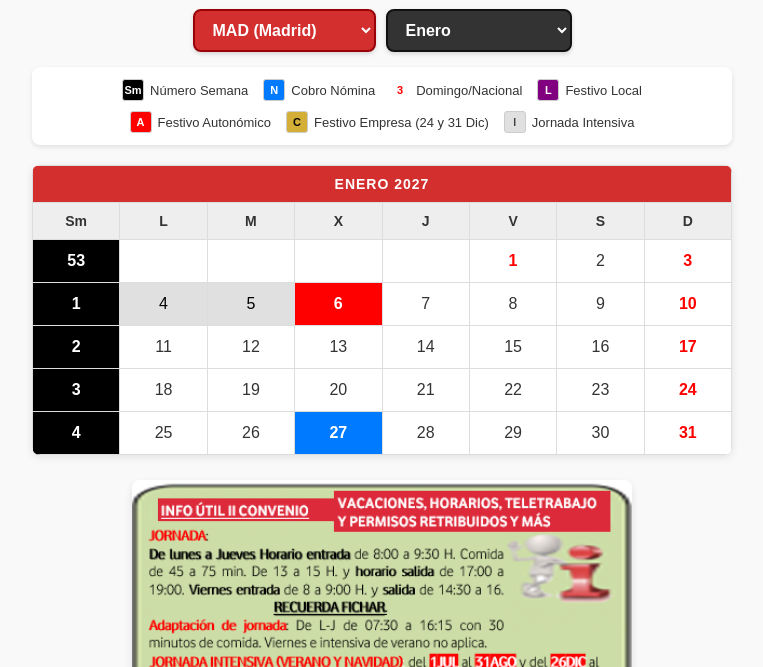
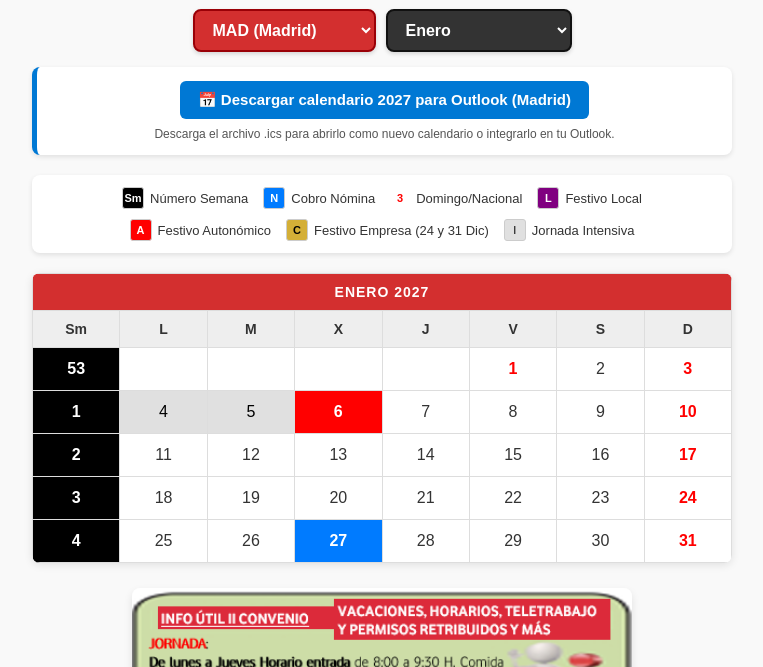
Before and after one commit to ccoovodafone/CALENDARIO_LABORAL_NOMINAS_2027, a plain HTML site: page index.html in a window 1280 px wide. Shown: the part 133-800 px from the top of the page, without its empty margins (258-1021 px from the left). Drawn offline with Linux system fonts and the light colour scheme.

```diff
--- a/index.html
+++ b/index.html
@@ -67,6 +67,34 @@
             display: flex;
             flex-direction: column;
             gap: 20px;
+        }
+        /* Caja de descarga del archivo .ics */
+        .ics-download-box {
+            background: white;
+            padding: 14px;
+            border-radius: 8px;
+            box-shadow: 0 2px 5px rgba(0,0,0,0.1);
+            text-align: center;
+            border-left: 5px solid #0078d4;
+        }
+        .ics-btn {
+            display: inline-block;
+            background-color: #0078d4;
+            color: white;
+            text-decoration: none;
+            font-weight: bold;
+            font-size: 15px;
+            padding: 10px 18px;
+            border-radius: 6px;
+            transition: background-color 0.2s;
+        }
+        .ics-btn:hover {
+            background-color: #005a9e;
+        }
+        .ics-help {
+            margin: 8px 0 0 0;
+            font-size: 12px;
+            color: #555;
         }
         .legend {
             background: white;
@@ -198,6 +226,14 @@
 </div>
 
 <div class="container">
+    <!-- Descarga del archivo .ics correspondiente a la ciudad elegida -->
+    <div class="ics-download-box">
+        <a id="icsDownloadLink" class="ics-btn" href="Calendario_Laboral_2027_MAD_Madrid.ics" download>
+            📅 Descargar calendario 2027 para Outlook (Madrid)
+        </a>
+        <p class="ics-help">Descarga el archivo .ics para abrirlo como nuevo calendario o integrarlo en tu Outlook.</p>
+    </div>
+
     <!-- Leyenda arriba, justo antes del calendario -->
     <div class="legend">
         <div class="legend-item"><div class="legend-box week-number">Sm</div> Número Semana</div>
@@ -222,6 +258,26 @@
 </div>
 
 <script>
+const icsFiles = {
+    "MAD": { file: "Calendario_Laboral_2027_MAD_Madrid.ics", label: "Madrid" },
+    "BAR": { file: "Calendario_Laboral_2027_BAR_Barcelona.ics", label: "Barcelona" },
+    "GI": { file: "Calendario_Laboral_2027_GI_Girona.ics", label: "Girona" },
+    "VAL": { file: "Calendario_Laboral_2027_VAL_Valencia.ics", label: "Valencia" },
+    "ALI": { file: "Calendario_Laboral_2027_ALI_Alicante.ics", label: "Alicante" },
+    "SEV": { file: "Calendario_Laboral_2027_SEV_Sevilla.ics", label: "Sevilla" },
+    "MAL": { file: "Calendario_Laboral_2027_MAL_Malaga.ics", label: "Málaga" },
+    "VIG": { file: "Calendario_Laboral_2027_VIG_Vigo.ics", label: "Vigo" },
+    "A CO": { file: "Calendario_Laboral_2027_A_CO_A_Coruna.ics", label: "A Coruña" },
+    "LP": { file: "Calendario_Laboral_2027_LP_Las_Palmas.ics", label: "Las Palmas" },
+    "TF": { file: "Calendario_Laboral_2027_TF_Tenerife.ics", label: "Tenerife" },
+    "VALL": { file: "Calendario_Laboral_2027_VALL_Valladolid.ics", label: "Valladolid" },
+    "CA": { file: "Calendario_Laboral_2027_CA_Cadiz.ics", label: "Cádiz" },
+    "BI": { file: "Calendario_Laboral_2027_BI_Bilbao.ics", label: "Bilbao" },
+    "Z": { file: "Calendario_Laboral_2027_Z_Zaragoza.ics", label: "Zaragoza" },
+    "ASTURIAS": { file: "Calendario_Laboral_2027_ASTURIAS_Asturias.ics", label: "Asturias" },
+    "NAL": { file: "Calendario_Laboral_2027_NAL_Nacional.ics", label: "Nacional" }
+};
+
 const db = {
   holidays: {
     "MAD": { nacionales: ["01-01", "03-26", "05-01", "10-12", "11-01", "12-06", "12-08", "12-25"], locales: ["05-15", "11-09"], autonomicos: ["01-06", "03-19", "03-25", "08-16"] },
@@ -260,6 +316,15 @@ function renderCalendar() {
     const monthVal = document.getElementById('monthSelect').value;
     const container = document.getElementById('calendar-container');
     container.innerHTML = '';
+
+    // Actualizar enlace de descarga del .ics
+    const icsLink = document.getElementById('icsDownloadLink');
+    const icsInfo = icsFiles[city];
+    if (icsInfo) {
+        icsLink.href = icsInfo.file;
+        icsLink.setAttribute('download', icsInfo.file);
+        icsLink.textContent = `📅 Descargar calendario 2027 para Outlook (${icsInfo.label})`;
+    }
 
     const hData = db.holidays[city];
     const monthsToRender = (monthVal === 'all') ? [0,1,2,3,4,5,6,7,8,9,10,11] : [parseInt(monthVal)];
```
